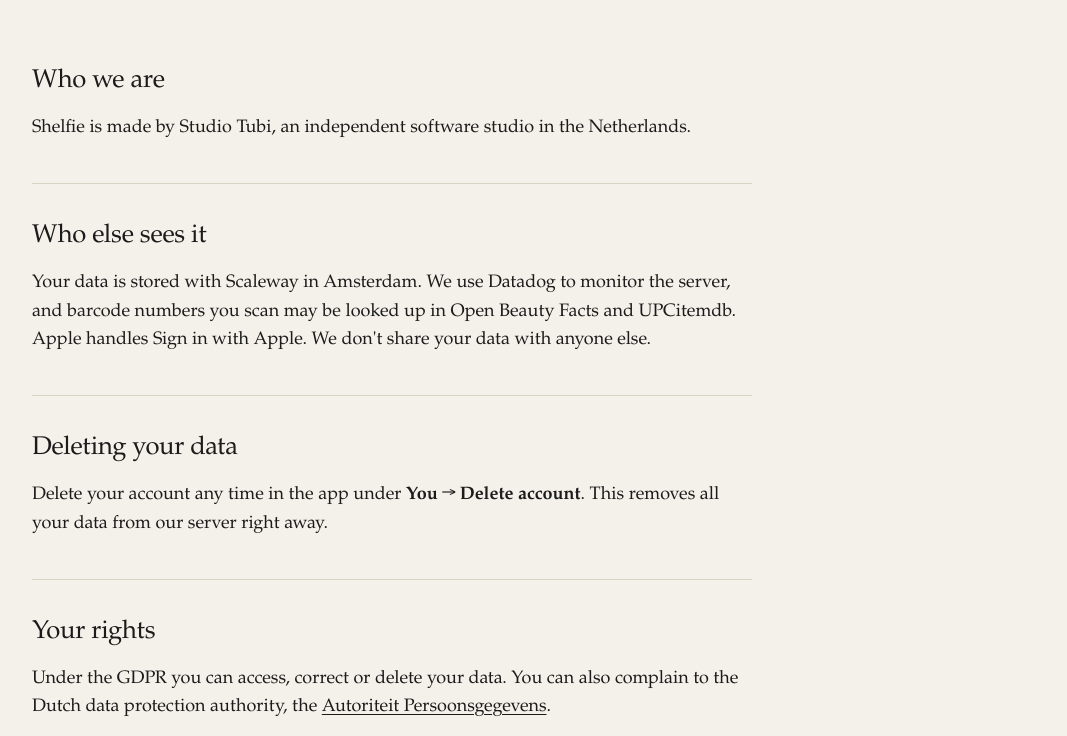
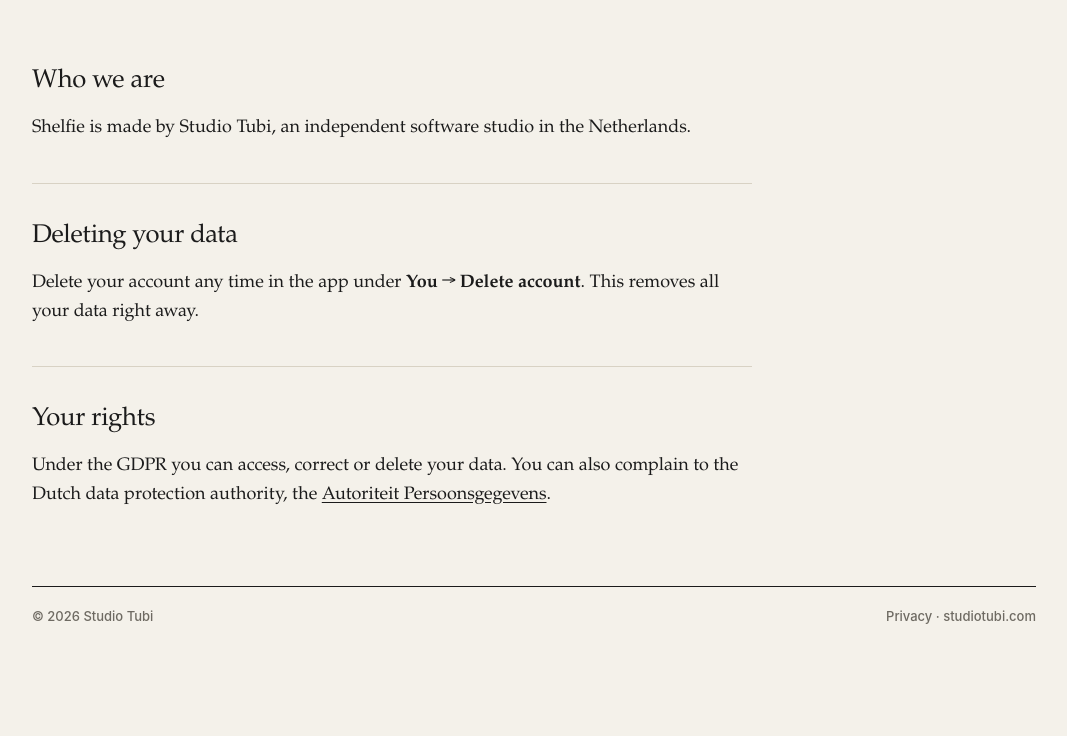
Before and after one commit to im-tubi/studio-tubi-website, a plain HTML site: page privacy/index.html in a window 1280 px wide. Shown: the part 681-1417 px from the top of the page, without its empty margins (106-1173 px from the left). After the commit the page ends 1346 px from the top, so only its background shows below. Drawn offline with Linux system fonts and the light colour scheme.

Commit message:
Drop the third-party details from the privacy policy
Co-Authored-By: Claude Opus 5.5 <noreply@anthropic.com>

```diff
--- a/privacy/index.html
+++ b/privacy/index.html
@@ -30,13 +30,8 @@
       </section>
 
       <section>
-        <h2>Who else sees it</h2>
-        <p>Your data is stored with Scaleway in Amsterdam. We use Datadog to monitor the server, and barcode numbers you scan may be looked up in Open Beauty Facts and UPCitemdb. Apple handles Sign in with Apple. We don't share your data with anyone else.</p>
-      </section>
-
-      <section>
         <h2>Deleting your data</h2>
-        <p>Delete your account any time in the app under <b>You → Delete account</b>. This removes all your data from our server right away.</p>
+        <p>Delete your account any time in the app under <b>You → Delete account</b>. This removes all your data right away.</p>
       </section>
 
       <section>
```
